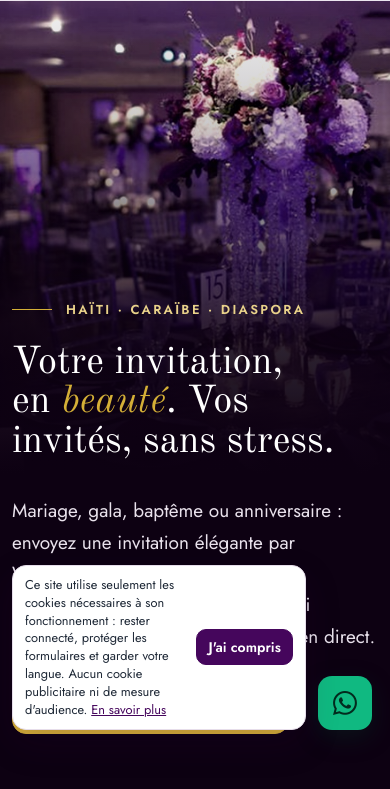
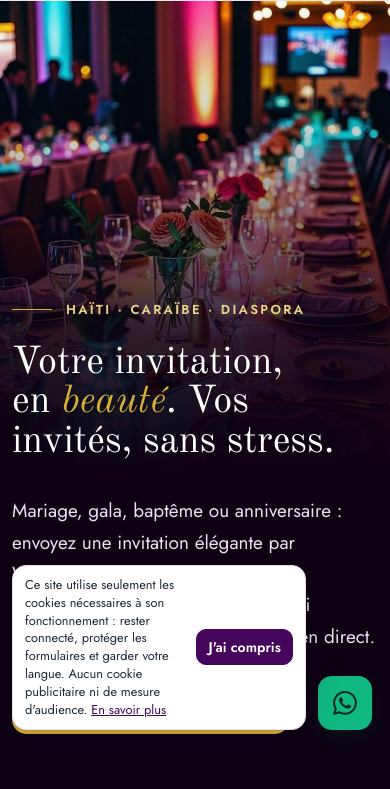
Before and after one commit to Faitza/event_lead, a Django app: page / in a window 390 px wide. Shown: the part 96-885 px from the top of the page. Run offline with Django 5.2, Linux system fonts and the light colour scheme; data comes from the database, SQL or seed files in the repository; data that the repository does not hold is empty.

Commit message:
Accueil : une photo en mode clair, une autre en mode sombre
La table longue colorée remplace la salle violette en mode clair ; en
mode sombre, la photo des bougies prend sa place (bouton lune/soleil).
Les couleurs des photos ne sont plus atténuées. Seule la photo du mode
affiché est chargée.

Co-Authored-By: Claude Opus 5.5 (1M context) <noreply@anthropic.com>
Claude-Session: https://claude.ai/code/session_01YBJKdzW4vhyN2ULDMjrdi7

```diff
--- a/static/css/accueil.css
+++ b/static/css/accueil.css
@@ -39,7 +39,11 @@
    claire.
    ========================================================================== */
 .hero-salle { min-height: min(720px, calc(100vh - 160px)); display: flex; background: #0D0112; isolation: isolate; }
-.hero.hero-salle .hero-bg { object-position: 72% 45%; filter: saturate(.6) sepia(.12) contrast(1.1) brightness(.95); }
+.hero.hero-salle .hero-bg-clair { object-position: 50% 38%; }
+.hero.hero-salle .hero-bg-sombre { object-position: 50% 64%; display: none; }
+/* Mode sombre : la photo des bougies remplace la table longue */
+[data-theme="dark"] .hero.hero-salle .hero-bg-clair { display: none; }
+[data-theme="dark"] .hero.hero-salle .hero-bg-sombre { display: block; }
 .hero.hero-salle .hero-veil {
   background:
     linear-gradient(90deg, #0D0112 0%, rgba(13, 1, 18, .96) 24%, rgba(22, 2, 30, .78) 40%, rgba(30, 2, 40, .32) 58%, rgba(30, 2, 40, 0) 74%),
@@ -57,7 +61,9 @@
 
 @media (max-width: 991.98px) {
   .hero-salle { min-height: 0; }
-  .hero.hero-salle .hero-bg { object-position: 60% 30%; height: 62%; }
+  .hero.hero-salle .hero-bg { height: 62%; }
+  .hero.hero-salle .hero-bg-clair { object-position: 50% 30%; }
+  .hero.hero-salle .hero-bg-sombre { object-position: 50% 55%; }
   .hero.hero-salle .hero-veil {
     background: linear-gradient(180deg, rgba(13, 1, 18, 0) 0%, rgba(13, 1, 18, .2) 18%, rgba(13, 1, 18, .85) 42%, #0D0112 60%);
   }
--- a/templates/core/landing.html
+++ b/templates/core/landing.html
@@ -3,7 +3,7 @@
 {% load i18n %}
 {% block title %}{% trans "Invitations, cadeaux et billets pour vos événements" %}{% endblock %}
 {% block meta_description %}{% trans "Invitations élégantes par WhatsApp ou e-mail, réponses en direct, liste de cadeaux sans doublon et billets payables par MonCash, NatCash, carte ou PayPal. Pour Haïti, la Caraïbe et la diaspora." %}{% endblock %}
-{% block extra_head %}<link rel="preload" as="image" href="{% static 'img/photos/accueil-salle.jpg' %}">
+{% block extra_head %}<link rel="preload" as="image" href="{% static 'img/photos/accueil-clair.jpg' %}">
 <link href="{% static_v 'css/accueil.css' %}" rel="stylesheet">
 {# Animations de l'accueil : seulement avec JavaScript et sans « mouvement réduit » #}
 <script>try{if(!window.matchMedia("(prefers-reduced-motion: reduce)").matches&&"IntersectionObserver" in window){document.documentElement.classList.add("anim-on");}}catch(e){}</script>{% endblock %}
@@ -27,8 +27,9 @@
 </section>
 {% else %}
 <section id="accueil" class="hero hero-salle">
-  {# Grande photo d'accueil : static/img/photos/accueil-salle.jpg (paysage, au moins 1600 px de large, moins de 250 Ko) #}
-  <img class="hero-bg" src="{% static 'img/photos/accueil-salle.jpg' %}" alt="">
+  {# Grandes photos d'accueil : accueil-clair.jpg en mode clair, accueil-sombre.jpg en mode sombre (static/img/photos/, moins de 250 Ko) #}
+  <img class="hero-bg hero-bg-clair" src="{% static 'img/photos/accueil-clair.jpg' %}" alt="">
+  <img class="hero-bg hero-bg-sombre" src="{% static 'img/photos/accueil-sombre.jpg' %}" alt="" loading="lazy">
   <div class="hero-veil"></div>
   <div class="container hero-inner" data-anim-step="0.2">
     <div class="hero-text d-flex flex-column gap-4">
```
Also changed, not shown: static/img/photos/accueil-clair.jpg (added), static/img/photos/accueil-salle.jpg (deleted), static/img/photos/accueil-sombre.jpg (added).
